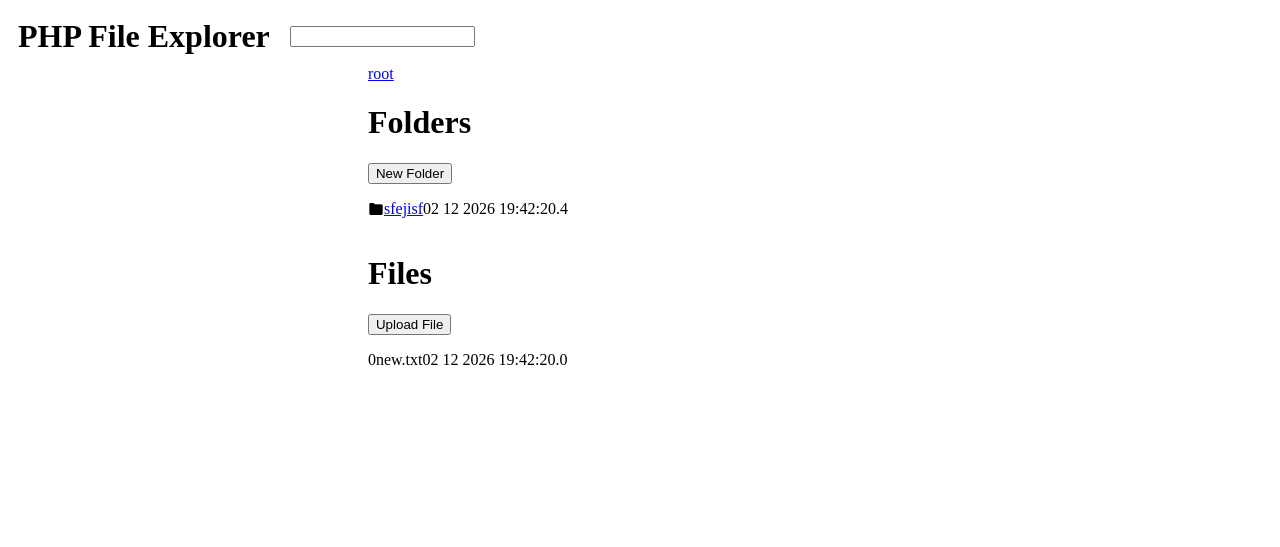
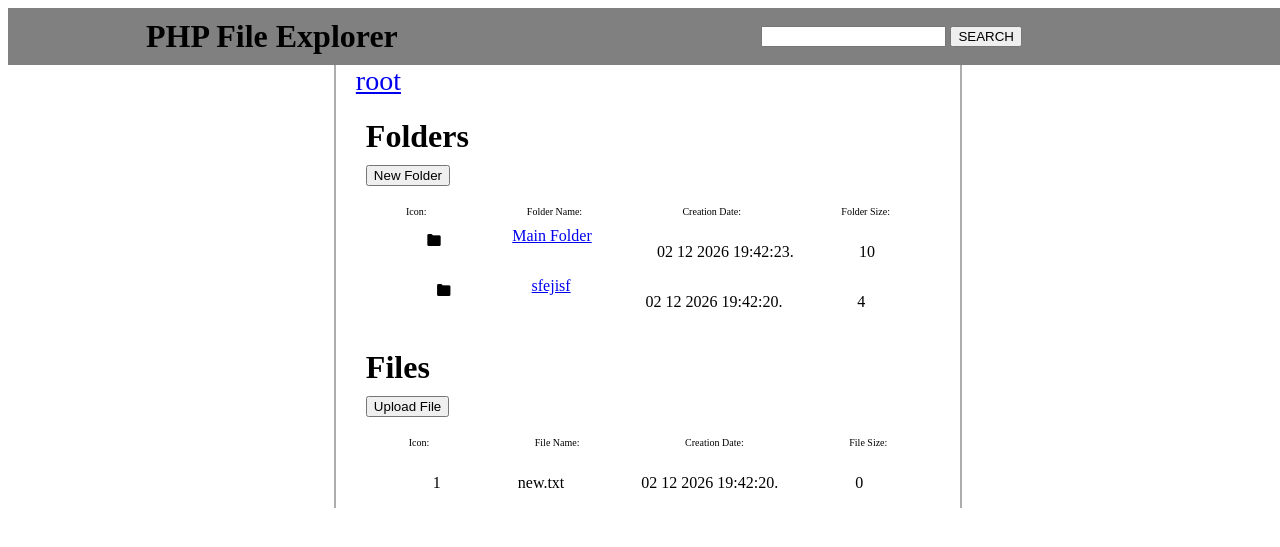
Before and after one commit to frolesti/PHP--File-Explorer, a PHP site: page / in a window 1280 px wide. Shown: the top 547 px of the page. Run offline with PHP 8.4, Linux system fonts and the light colour scheme.

Commit message:
Visual CSS for folder displaying

```diff
--- /dev/null
+++ b/assets/css/folders.css
@@ -0,0 +1,32 @@
+/*Main Container Styling*/
+.main-container {
+    border-left: 2px solid rgb(173, 173, 173);
+    border-right: 2px solid rgb(173, 173, 173);
+    padding-left: 20px;
+    padding-right: 20px;
+}
+.root {
+    font-weight: 200;
+    font-size: 28px;
+    text-decoration: initial;
+}
+.folders-title, .files-title, #newFolderBtn, #newFileBtn {
+    margin-left: 10px;
+    margin-bottom: 10px;
+}
+.bx, .bxs-folder {
+    margin: 5px;
+}
+.folder-items, .file-items {
+    display: flex;
+    flex-flow: row wrap;
+    justify-content: space-evenly;
+}
+.folder-details, .file-details{
+    height: fit-content;
+    padding: 0;
+    margin: 0;
+    display: flex;
+    justify-content: space-around;
+    font-size: 10px;
+}
--- a/assets/css/style.css
+++ b/assets/css/style.css
@@ -1,16 +1,26 @@
+@import "folders.css";
+
+* {
+}
 body {
+    color: black;
     display: grid;
     grid-template:
     "header header header"
     "sidebar main modal";
+    height: auto;
     width: 100%;
-    height: auto;
 }
 .header {
     display: flex;
+    justify-content: space-between;
     align-items: center;
     grid-area: header;
     max-height: 20vh;
+    padding-left: 10vw;
+    padding-right: 20vw;
+
+    background-color: gray;
 }
 .header > * {
     margin: 10px;
--- a/assets/php/getAllFilesAndFolder.php
+++ b/assets/php/getAllFilesAndFolder.php
@@ -10,7 +10,7 @@
   }
   $files = scandir($root.$directory);
   $files = array_slice($files,2);
-  echo '<section>';
+  echo '<section class="root">';
   echo "<a href='?dir='>root</a>";
   if($breadcrums){
     $acc='';
@@ -23,12 +23,18 @@
   echo "<h1 class='folders-title'>Folders</h1>";
   echo "<button id='newFolderBtn'>New Folder</button>";
   echo "<section class='folders'>";
+  echo "<section class='folder-details'>
+  <p id='folder-icon'>Icon:</p>
+  <p id='folder-name'>Folder Name:</p>
+  <p id='folder-creation-date'>Creation Date:</p>
+  <p id='folder-size'>Folder Size:</p>
+</section>";
   foreach ($files as $key => $value) {
       if(is_dir($root.$directory.$value)){
           $timeCreate=  date ("d m Y H:i:s.", filemtime($root.$directory.$value));
           $fileSize= foldersize($root.$directory.$value);
           $url=urlencode($directory.$value);
-          echo "<section class='folders-item'>
+          echo "<section class='folder-items'>
                   <p class='bx bxs-folder'></p>
                   <a href='?dir=$url'>$value</a>
                   <p>$timeCreate</p>
@@ -40,11 +46,17 @@
   echo "<h1 class='files-title'>Files</h1>";
   echo "<button id='newFileBtn'>Upload File</button>";
   echo "<section class='files'>";
+  echo "<section class='file-details'>
+  <p id='file-icon'>Icon:</p>
+  <p id='file-name'>File Name:</p>
+  <p id='file-creation-date'>Creation Date:</p>
+  <p id='file-size'>File Size:</p>
+</section>";
   foreach ($files as $key => $value) {
       if(is_file($root.$directory.$value)){
         $timeCreate=  date ("d m Y H:i:s.", filemtime($root.$directory.$value));
         $fileSize= filesize($root.$directory.$value);
-        echo "<section class='folders-item'>
+        echo "<section class='file-items'>
                 <p>$key</p>
                 <p>$value</p>
                 <p>$timeCreate</p>
--- a/index.php
+++ b/index.php
@@ -10,7 +10,11 @@
 <body>
     <header class="header">
         <h1>PHP File Explorer</h1>
-        <input id="headerSearch" type="text">
+        <section class="searchBar">
+            <input id="headerSearch" type="text">
+            <button id="searchBtn">SEARCH</button>
+        </section>
+
     </header>
     <nav class="sidebar">
     </nav>
--- /dev/null
+++ b/root/Main Folder/hola.txt
@@ -0,0 +1 @@
+Hola Mundo
```
